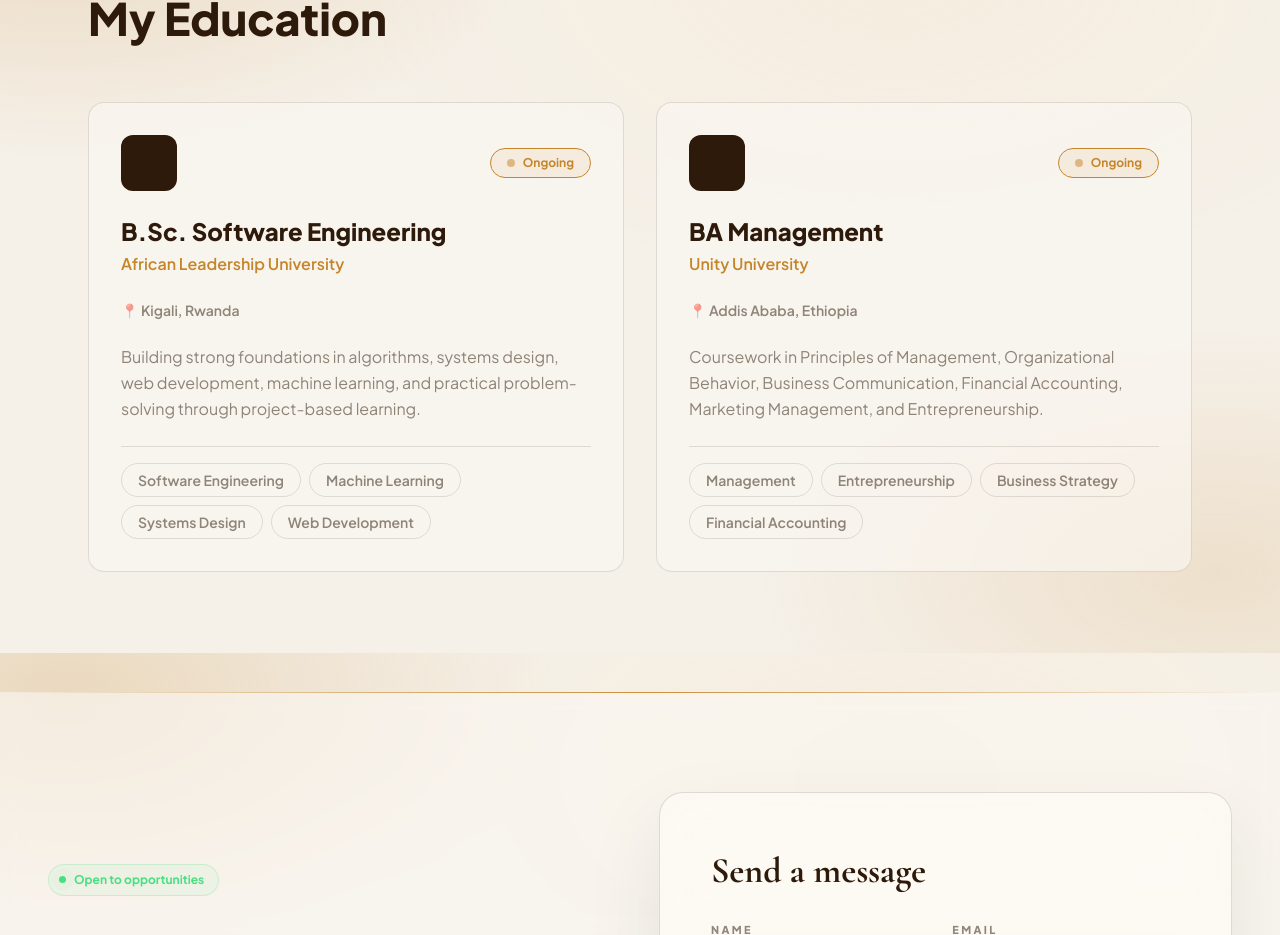
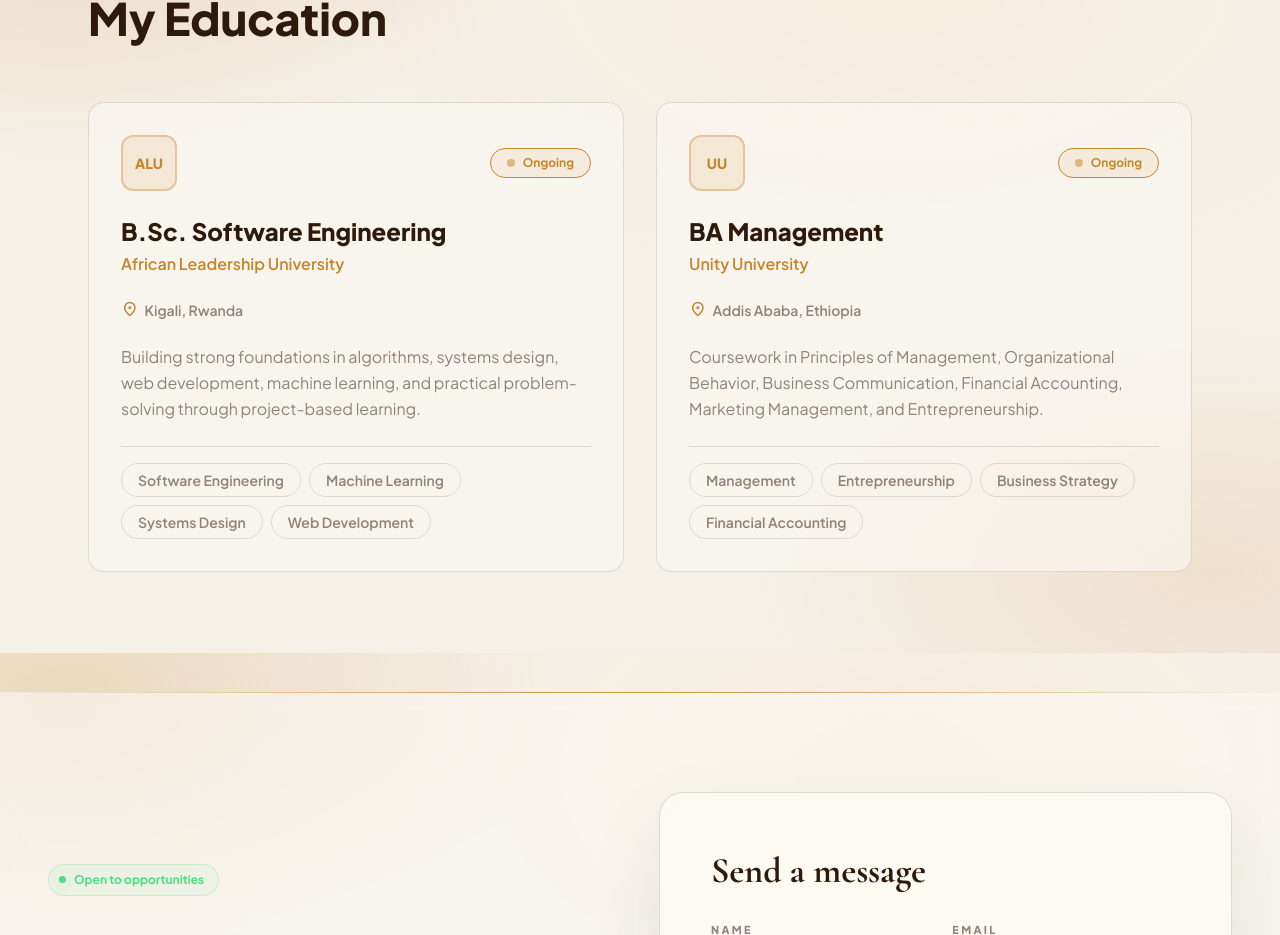
Before and after one commit to ShaneseEm/bethelhem-v1, a Next.js app: page / in a window 1280 px wide. Shown: the part 4947-5882 px from the top of the page. Built offline with nearby package versions, Linux system fonts and the light colour scheme.

Commit message:
fix: education badge transparent text bug, swap 📍 for material symbol

```diff
--- a/components/Experience.jsx
+++ b/components/Experience.jsx
@@ -52,8 +52,12 @@
               {/* top row: logo badge + ongoing pill */}
               <div className="flex items-center justify-between">
                 <div
-                  className="edu-badge w-14 h-14 rounded-xl flex items-center justify-center font-black text-sm"
-                  style={{ background: 'var(--ds-text)', color: 'var(--ds-bg)' }}
+                  className="edu-badge w-14 h-14 rounded-xl flex items-center justify-center font-black text-sm border-2"
+                  style={{
+                    background: 'rgba(197,133,42,0.12)',
+                    color: 'var(--gold)',
+                    borderColor: 'rgba(197,133,42,0.35)',
+                  }}
                 >
                   {edu.short}
                 </div>
@@ -79,7 +83,10 @@
 
               {/* period + location */}
               <div className="flex items-center gap-4 text-sm font-semibold" style={{ color: 'var(--cream-muted)' }}>
-                <span>📍 {edu.location}</span>
+                <span className="flex items-center gap-1.5">
+                  <span className="material-symbols-outlined" style={{ fontSize: '1.1rem', color: 'var(--gold)' }}>location_on</span>
+                  {edu.location}
+                </span>
               </div>
 
               {/* description */}
```
